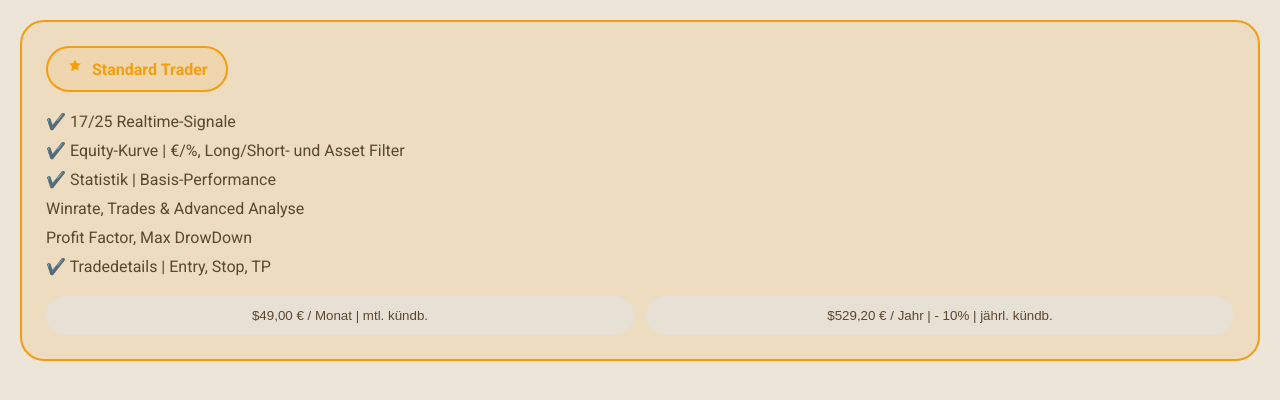
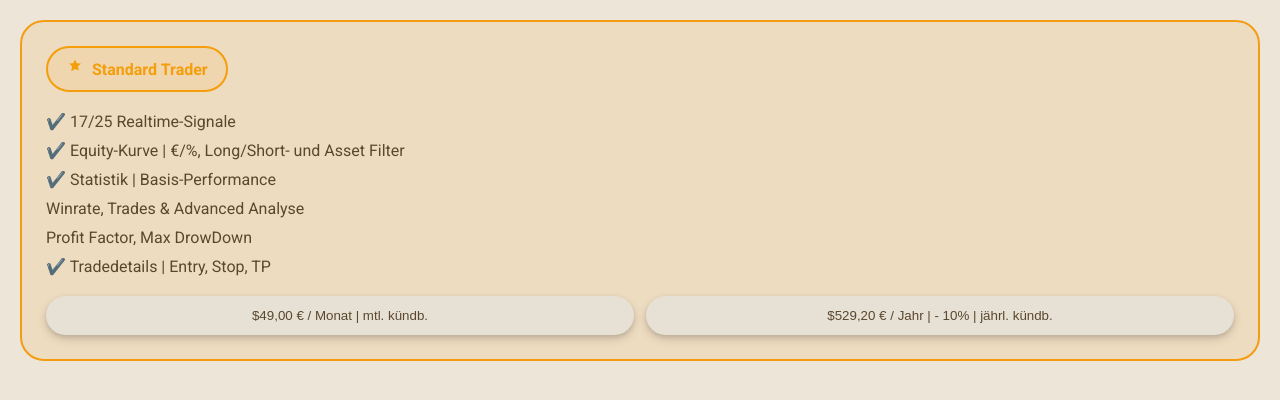
Before and after one commit to w-o-t/wolfoftrading-web, a Next.js app: page /account/standard in a window 1280 px wide. Shown: the top 400 px of the page. Built offline with nearby package versions, Linux system fonts and the light colour scheme.

Commit message:
initial Web Setup

```diff
--- a/src/app/globals.css
+++ b/src/app/globals.css
@@ -128,3 +128,9 @@ body {
 .badge-icon {
   font-size: 18px;
 }
+
+.plan-buttons button {
+  box-shadow:
+  0 4px 10px rgba(0,0,0,0.15),
+  0 2px 4px rgba(0,0,0,0.1);
+}
```
Also changed, not shown: src/app/account/premium/premium-content.tsx (+7 -7 lines).
